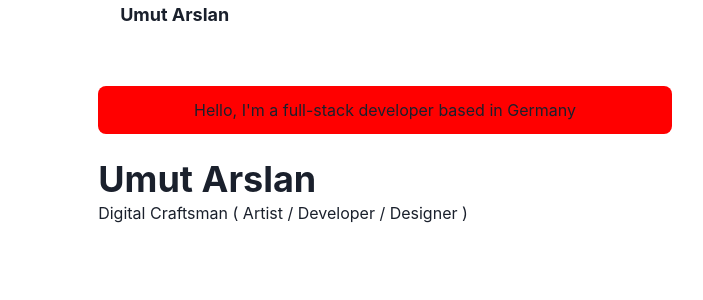
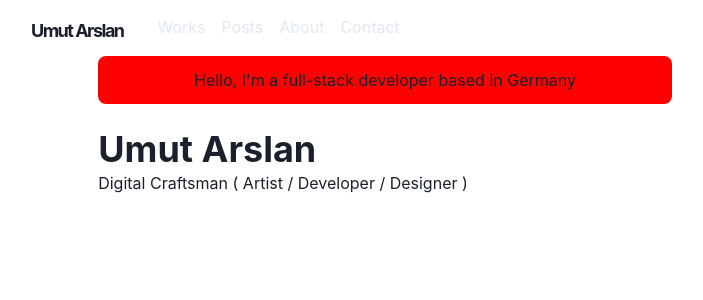
Before and after one commit to uarslan-git/portfolio, a Next.js app: page / in a window 1280 px wide. Shown: the top 300 px of the page, without its empty margins (255-958 px from the left). Built offline with nearby package versions, Linux system fonts and the light colour scheme.

Commit message:
Add navbar

```diff
--- a/components/layouts/main.js
+++ b/components/layouts/main.js
@@ -10,7 +10,7 @@
         <meta name="viewport" content="width=device-width, intial-scale=1"/>
         <title>Umut Arslan - Website</title>
       </Head>
-      <Navbar/>
+      <Navbar path={router.asPath}/>
     <Container maxW="container.md" pt={14}>
       {children}
     </Container>
--- a/components/navbar.js
+++ b/components/navbar.js
@@ -1,16 +1,109 @@
-import { Container } from '@chakra-ui/react'
-import React from 'react'
-import Logo from './logo'
+import { HamburgerIcon } from "@chakra-ui/icons"
+import {
+  Box,
+  Container,
+  Flex,
+  Heading,
+  IconButton,
+  Link,
+  Menu,
+  MenuButton,
+  MenuItem,
+  MenuList,
+  Stack,
+  useColorModeValue,
+} from "@chakra-ui/react"
+import React from "react"
+import Logo from "./logo"
 
-const LinkItem = ({})=> {
-
+const LinkItem = ({ href, path, children }) => {
+  const active = path === href
+  const inactiveColor = useColorModeValue("gray.200", "whiteAlpha.900")
+  return (
+    <Link
+      p={1}
+      bg={active ? "teal" : undefined}
+      color={active ? "#202023" : inactiveColor}
+    >
+      {children}
+    </Link>
+  )
 }
 
-const Navbar = () => {
+const Navbar = (props) => {
+  const { path } = props
   return (
-    <Container>
-      <Logo/>
-    </Container>
+    <Box
+      position={"fixed"}
+      as="nav"
+      w={"100%"}
+      style={{ backdropFilter: "blur(10px)" }}
+      zIndex={2}
+      {...props}
+    >
+      <Container
+        display={"flex"}
+        p={2}
+        maxW={"container.md"}
+        flexWrap={"wrap"}
+        alignItems={"center"}
+        justifyContent={"space-between"}
+      >
+        <Flex alignItems={"center"} mr={5}>
+          <Heading as="h1" size="lg" letterSpacing={"tighter"}>
+            <Logo />
+          </Heading>
+        </Flex>
+        <Stack
+          direction={{ base: "column", md: "row" }}
+          display={{ base: "none", md: "flex" }}
+          width={{ base: "full", md: "auto" }}
+          alignItems={"center"}
+          flexGrow={1}
+          mt={{ base: 4, nmd: 0 }}
+        >
+          <LinkItem href="/works" path={path}>
+            Works
+          </LinkItem>
+          <LinkItem href="/posts" path={path}>
+            Posts
+          </LinkItem>
+          <LinkItem href="/about" path={path}>
+            About
+          </LinkItem>
+          <LinkItem href="/contact" path={path}>
+            Contact
+          </LinkItem>
+        </Stack>
+
+        <Box flex={1} align="right">
+          <Box display={{ base: "inline-block", md: "none" }}>
+            <Menu>
+              <MenuButton
+                as={IconButton}
+                icon={<HamburgerIcon />}
+                variant="outline"
+                aria-label="Options"
+              />
+              <MenuList>
+                <LinkItem href="/works" path={path}>
+                  <MenuItem as={Link}>Works</MenuItem>
+                </LinkItem>
+                <LinkItem href="/posts" path={path}>
+                  <MenuItem as={Link}>Posts</MenuItem>
+                </LinkItem>
+                <LinkItem href="/about" path={path}>
+                  <MenuItem as={Link}>About</MenuItem>
+                </LinkItem>
+                <LinkItem href="/contact" path={path}>
+                  <MenuItem as={Link}>Contact</MenuItem>
+                </LinkItem>
+              </MenuList>
+            </Menu>
+          </Box>
+        </Box>
+      </Container>
+    </Box>
   )
 }
 
```
Also changed, not shown: 1 other file (tests, documents, lock files or other folders).
